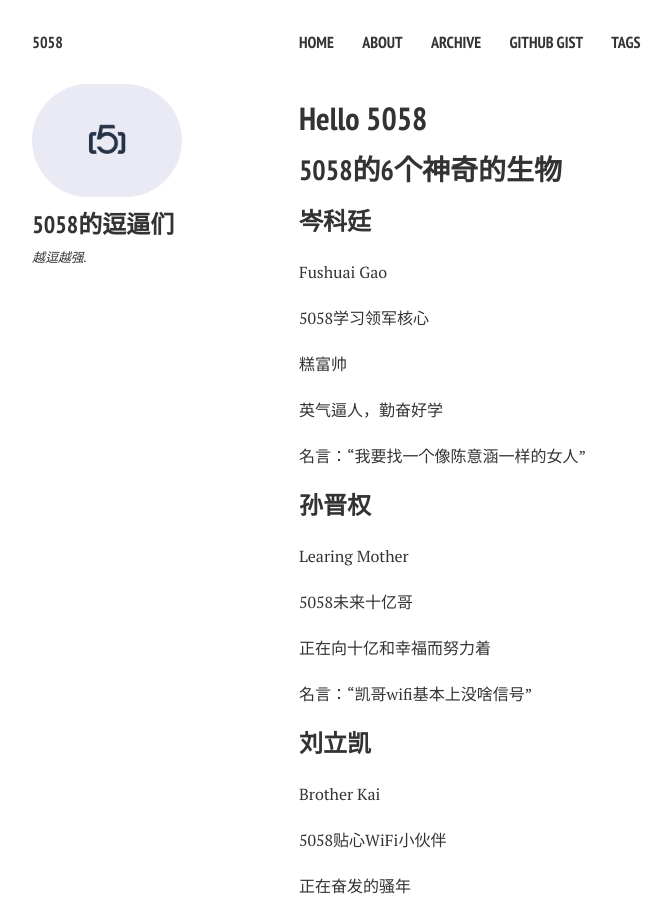
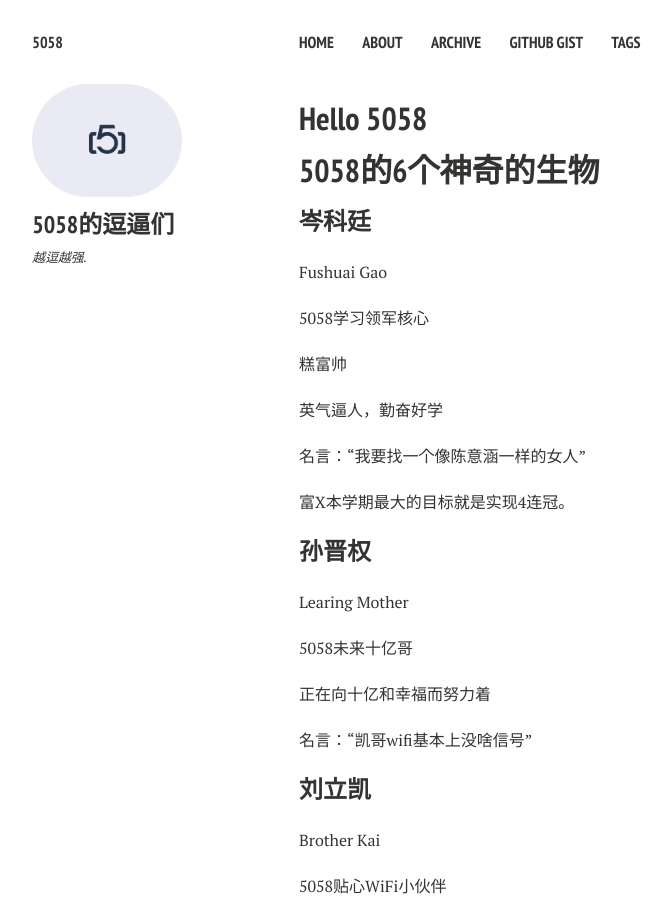
Before and after one commit to 5058/5058.github.io, a Jekyll site: the page built from _posts/2014-03-12-Hello-5058.md, in a window 1280 px wide and 900 px high. Shown: the whole window, without its empty margins (21-692 px from the left). Built offline with Jekyll 4.4.1, drawn with Linux system fonts in a browser that asks for light colours; nearby versions of some CDN libraries; comment, search, counter and statistics services are not loaded.

Commit message:
Update 2014-03-12-Hello-5058.md

```diff
--- a/_posts/2014-03-12-Hello-5058.md
+++ b/_posts/2014-03-12-Hello-5058.md
@@ -6,7 +6,7 @@ category: articles
 tags: [life, 5058]
 ---
 
-##5058的6个神奇的生物
+#5058的6个神奇的生物
 
 ###岑科廷
 
@@ -19,6 +19,8 @@ Fushuai Gao
 英气逼人，勤奋好学
 <br>
 名言：“我要找一个像陈意涵一样的女人”
+<br>
+富X本学期最大的目标就是实现4连冠。
 
 ###孙晋权
 
```
